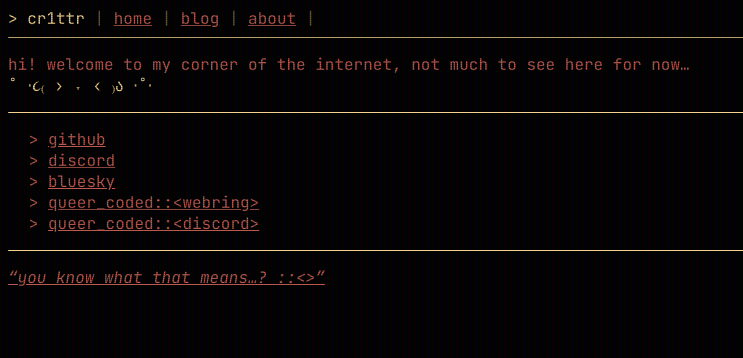
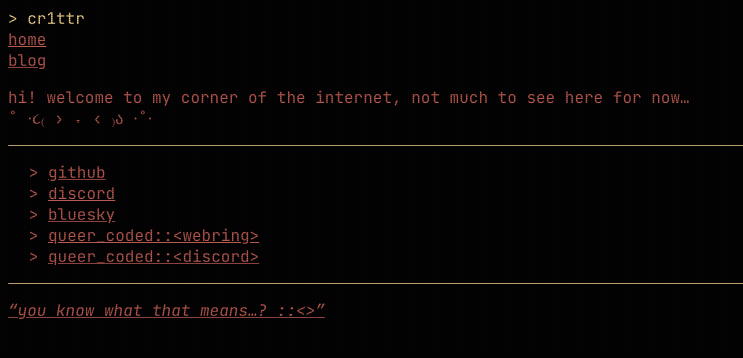
Before and after one commit to cr1ttr/cr1ttr.github.io, a Jekyll site: the page built from index.md, in a window 1280 px wide. Shown: the top 358 px of the page, without its empty margins (0-743 px from the left). Built offline with Jekyll 4.4.1, drawn with Linux system fonts in a browser that asks for light colours; nearby versions of some CDN libraries.

```diff
--- a/Gemfile
+++ b/Gemfile
@@ -1,2 +1 @@
 gem "jekyll"
-gem "github-pages", "~> 232", group: :jekyll_plugins
--- a/_layouts/default.html
+++ b/_layouts/default.html
@@ -5,27 +5,28 @@
     <meta name="viewport" content="width=device-width, initial-scale=1">
 
     <title>{{ page.title }} - {{ site.title }}</title>
+
     <link rel="preconnect" href="https://fonts.googleapis.com">
     <link rel="preconnect" href="https://fonts.gstatic.com" crossorigin>
     <link href="https://fonts.googleapis.com/css2?family=JetBrains+Mono:ital,wght@0,100..800;1,100..800&display=swap" rel="stylesheet">
+    <link rel="stylesheet" href="https://cdnjs.cloudflare.com/ajax/libs/font-awesome/7.0.1/css/all.min.css">
+
     <link rel="stylesheet" href="{{ "/assets/css/main.css" | relative_url }}">
     <link rel="stylesheet" href="{{ "/assets/css/crt.css" | relative_url }}">
+
     <div class="crt"></div>
-    <link rel="stylesheet" href="https://cdnjs.cloudflare.com/ajax/libs/font-awesome/7.0.1/css/all.min.css">
-
   </head>
+  <header>
+    <div class="site-logo accent-color">&gt; cr1ttr</div>
+    <nav class="navbar">
+      <ul class="navbar-link-container">
+        <li class="navbar-link"><a href="/">home</a></li>
+        <li class="navbar-link"><a href="/blog">blog</a></li>
+      </ul>
+    </nav>
+  </header>
   <body>
-    <div><span class="accent">
-      &gt; cr1ttr
-      <span class="caret-blink">|</span>
-        <a href="/">home</a>
-      <span class="caret-blink">|</span>
-        <a href="#">blog</a>
-      <span class="caret-blink">|</span>
-        <a href="#">about</a>
-      <span class="caret-blink">|</span>
-    </span></div>
-    <hr>
     {{ content }}
   </body>
-</html>
+
+  </html>
--- a/assets/css/main.css
+++ b/assets/css/main.css
@@ -9,7 +9,7 @@
   100% { opacity: 0; }
 }
 
-span.accent {
+.accent-color {
     color: #FBDB93;
     font-style: normal;
 }
@@ -35,6 +35,16 @@ hr {
   font-variant-ligatures: none;
 }
 
+.navbar-link-container {
+    display: inline-block;
+    margin: 0;
+    padding: 0;
+}
+
+.navbar-link {
+    list-style: none;
+}
+
 body {
     background-color: #000000;
     color: #BE5B50;
```
Also changed, not shown: assets/css/reset.css (added, +8 -0 lines), blog.md (added, +6 -0 lines).
